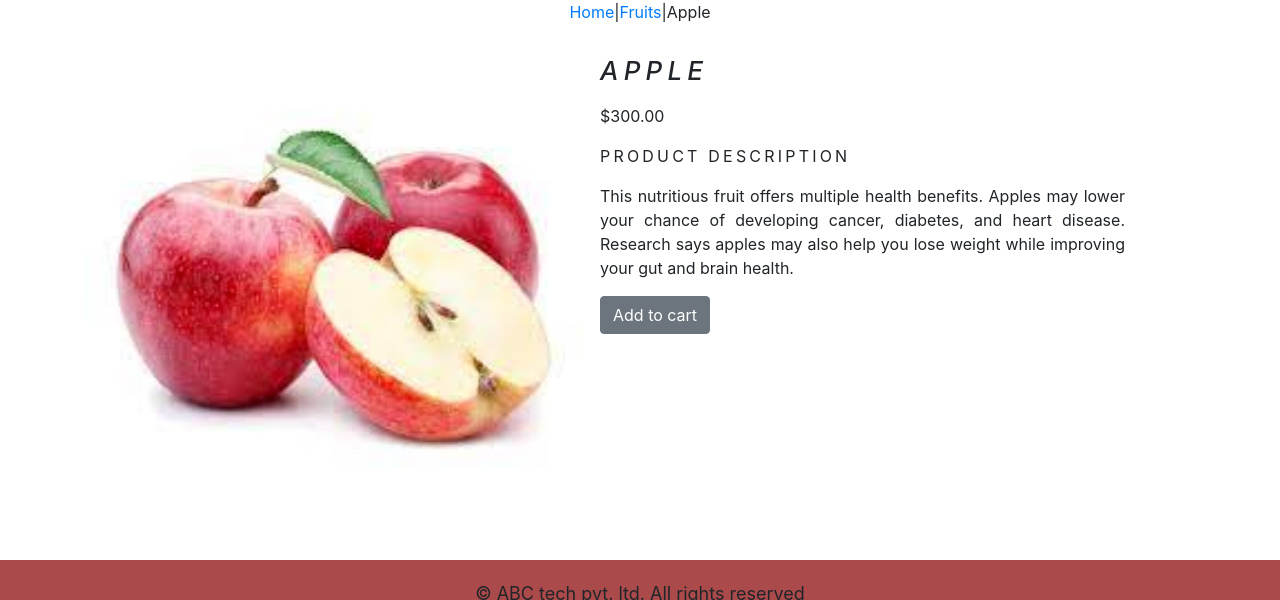
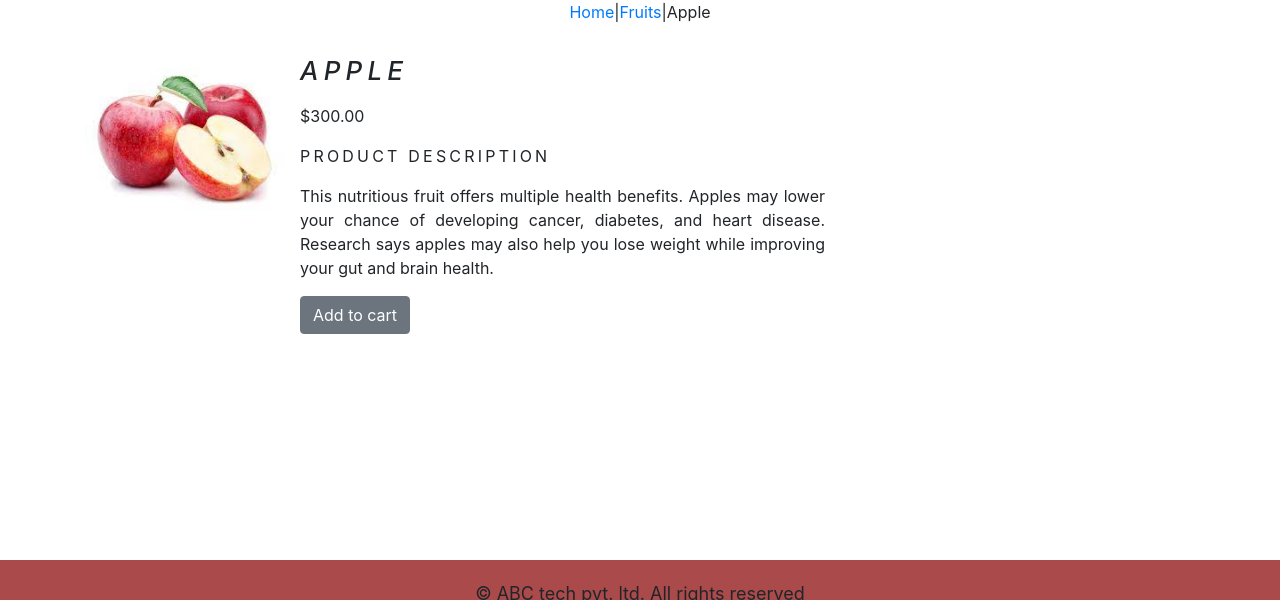
Before and after one commit to sonajaxn/ecom, a Django app: a page that uses ecommerceproject/templates/navbar.html in a window 1280 px wide. Shown: the part 200-800 px from the top of the page. Run offline with Django 4.2, Linux system fonts and the light colour scheme; data comes from the database, SQL or seed files in the repository; some libraries are stand-ins or nearby versions.

Commit message:
new changes

```diff
--- a/ecommerceproject/static/css/custom.css
+++ b/ecommerceproject/static/css/custom.css
@@ -86,10 +86,6 @@ body{
 
 /***prductpage***/
 
-.prod_image{
-    width:500;
-    height:500
-}
 
 
 .my_prod_row_class{
--- a/ecommerceproject/templates/navbar.html
+++ b/ecommerceproject/templates/navbar.html
@@ -7,7 +7,7 @@
     <div class="collapse navbar-collapse" id="navbarSupportedContent">
       <ul class="navbar-nav me-auto mb-2 mb-lg-0">
         <li class="nav-item">
-          <a class="nav-link active" aria-current="page" href="#">Shop</a>
+          <a class="nav-link active" aria-current="page" href="/shopapp">Shop</a>
         </li>
         {% if item_count %}
         <li class="nav-item">
--- a/ecommerceproject/templates/product.html
+++ b/ecommerceproject/templates/product.html
@@ -19,6 +19,13 @@
         <p><a href="{% url 'shopapp:allProdCat' %}">Home</a>|<a
                 href="{{product.category.get_url}}">{{product.category}}</a>|{{product.name}}</p>
     </div>
+    <style>
+        .prod_image{
+    width:200px;
+    height:200px;
+}
+
+    </style>
 
     <div class="prod_inner">
         <img class="prod_image" src="{{product.image.url}}" alt="{{product.name}}">
```
